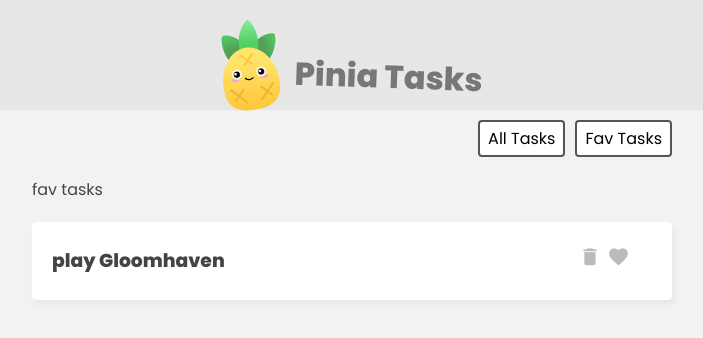
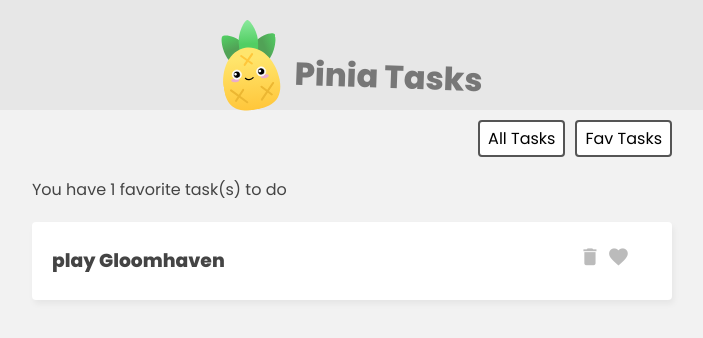
Before and after one commit to flyinacres/pinia-tasks, a Vue app: page / in a window 1280 px wide. Both pictures are taken after a click on the button "Fav Tasks". Shown: the top 338 px of the page, without its empty margins (288-991 px from the left). Built offline with nearby package versions, Linux system fonts and the light colour scheme.

Commit message:
Added getters for counts

```diff
--- a/src/App.vue
+++ b/src/App.vue
@@ -11,14 +11,14 @@
     </nav>
 
     <div class="task-list" v-if="filter === 'all'">
-      <p>all tasks</p>
+      <p>You have {{ taskStore.totalCount }} task(s) to do</p>
       <div v-for="task in taskStore.tasks">
         <TaskDetails :task="task" />
       </div>
     </div>
 
     <div class="task-list"  v-if="filter === 'favs'">
-      <p>fav tasks</p>
+      <p>You have {{ taskStore.favCount }} favorite task(s) to do</p>
       <div v-for="task in taskStore.favs">
         <TaskDetails :task="task" />
       </div>
--- a/src/stores/TaskStore.js
+++ b/src/stores/TaskStore.js
@@ -10,6 +10,15 @@
     getters: {
         favs() {
             return this.tasks.filter(fav => fav.isFav)
+        },
+        favCount() {
+            return this.tasks.reduce((p, c) => {
+                return c.isFav ? p + 1 : p
+            }, 0)
+        },
+        // Can't use this in the arrow function..
+        totalCount: (state) => {
+            return state.tasks.length
         }
     }
 })
```
